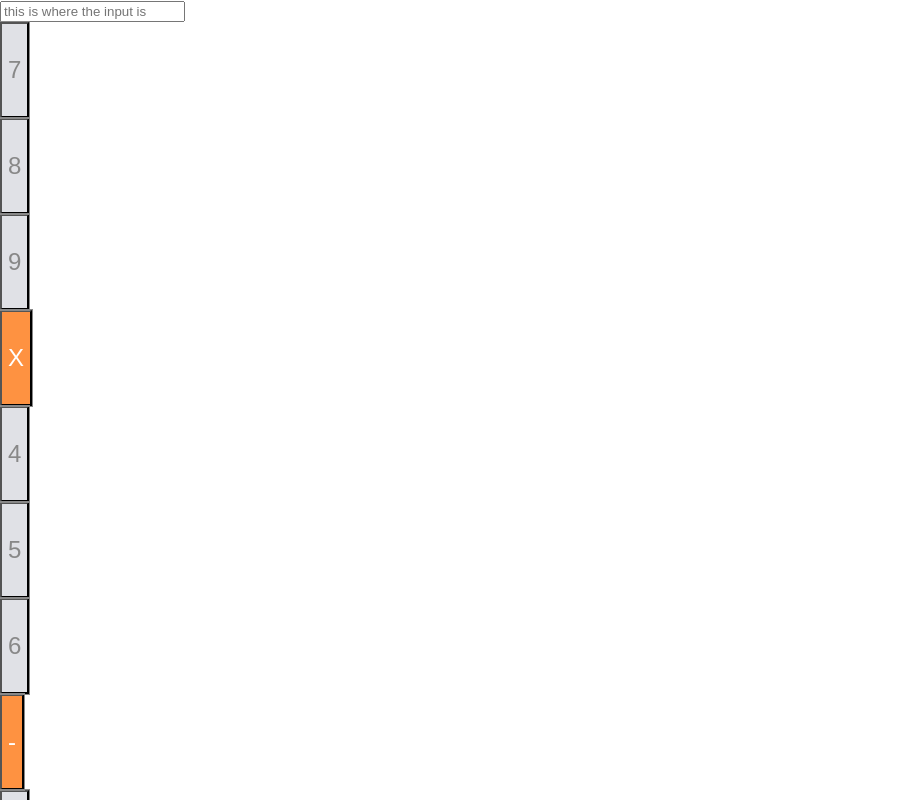
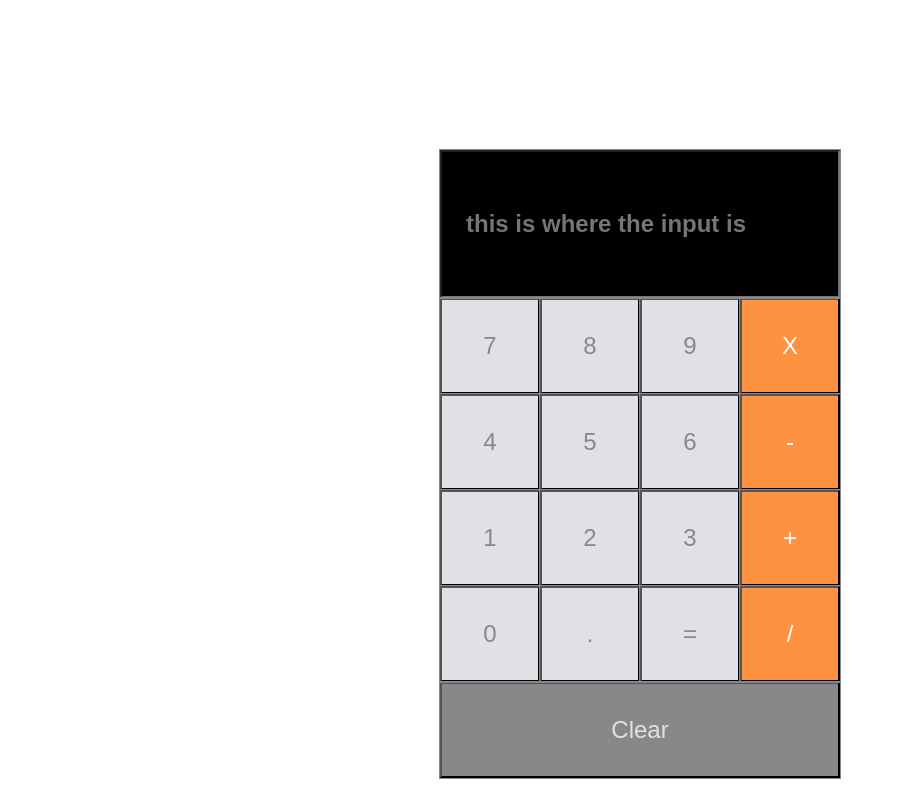
Before and after one commit to davidgould6/react_calculator, a React (Create React App) app: page / in a window 1280 px wide. Shown: the top 800 px of the page, without its empty margins (0-904 px from the left). Built offline with nearby package versions, Linux system fonts and the light colour scheme.

Commit message:
basic styling for calculator

```diff
--- a/src/components/App/App.css
+++ b/src/components/App/App.css
@@ -1,3 +1,44 @@
+.app{
+  align-items: center;
+  display: flex;
+  justify-content: center;
+  height: 100vh;
+  width: 100%
+}
+
+.calculatorContainer {
+  width: 400px;
+  height: 500px;
+}
+
+.calculatorInput {
+  align-items: center;
+  background-color: #000000;
+  color: #ffffff;
+  display: flex;
+  font-size: 1.5em;
+  font-weight: bold;
+  height: 4em;
+  justify-content: flex-end;
+  outline: 1px solid #888888;
+  padding: 1em;
+  width: 348px;
+}
+
+.clearBtn {
+  align-items: center;
+  background-color: #888888;
+  color: #e0e1e6;
+  display: flex;
+  flex: 1;
+  font-size: 1.5em;
+  font-weight: normal;
+  height: 4em;
+  justify-content: center;
+  outline: 1px solid #888888;
+  width: 400px;
+}
+
 .keypadBtn {
   align-items: center;
   background-color: #e0e1e6;
@@ -9,6 +50,10 @@
   height: 4em;
   justify-content: center;
   outline: 1px solid #888888;
+}
+
+.keyRow {
+  display: flex;
 }
 
 .operatorBtn {
--- a/src/components/App/App.js
+++ b/src/components/App/App.js
@@ -5,8 +5,9 @@ import './App.css';
 class App extends Component {
   render(){
     return(
+      <div className="app">
         <div className="calculatorContainer">
-        <input placeholder="this is where the input is"/>
+          <input className="calculatorInput" placeholder="this is where the input is"/>
           <div className="keyRow">
             <button className="keypadBtn">7</button>
             <button className="keypadBtn">8</button>
@@ -31,7 +32,8 @@ class App extends Component {
             <button className="keypadBtn">=</button>
             <button className="operatorBtn">/</button>
           </div>
-        <button>Clear</button>
+          <button className="clearBtn">Clear</button>
+        </div>
       </div>
     )
   }
```
Lines whose indentation alone changed are shown as unchanged.
